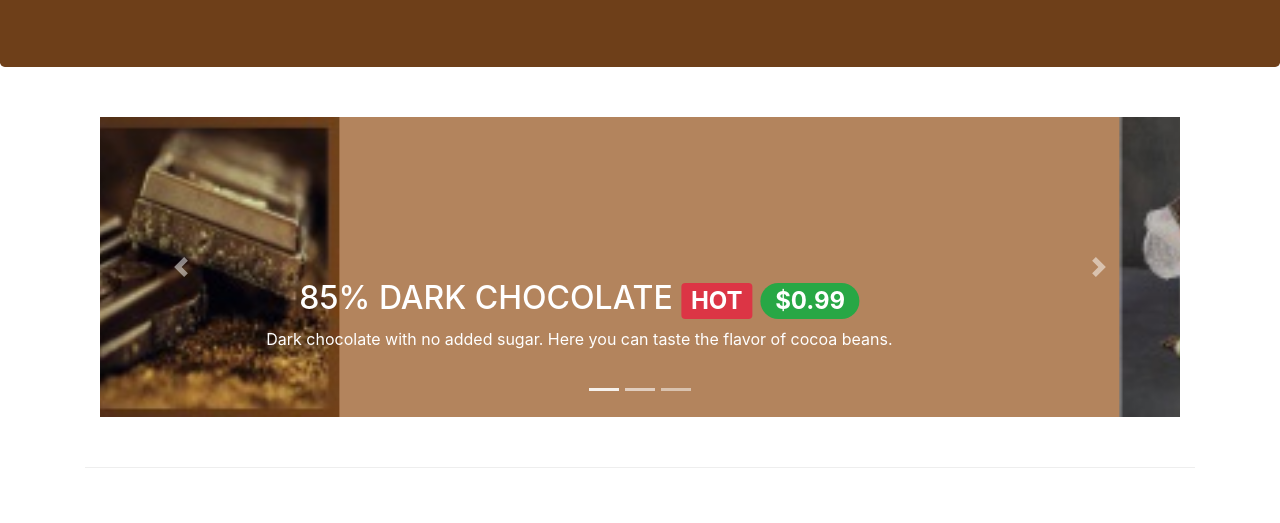
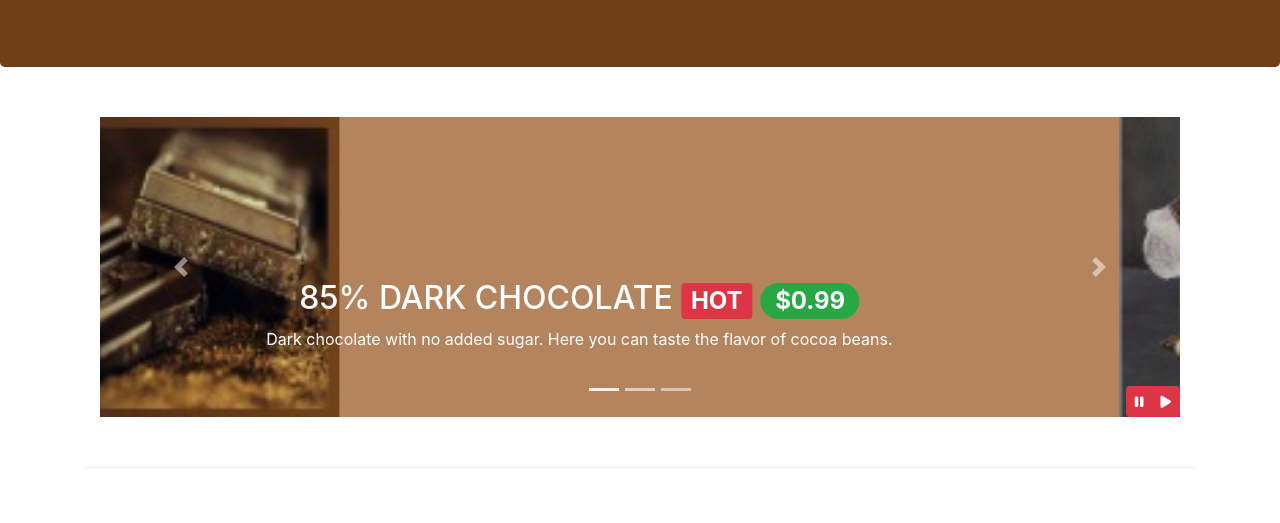
Before and after one commit to XanthippiKan/leChocolat, a plain HTML site: page index.html in a window 1280 px wide. Shown: the part 277-800 px from the top of the page. Drawn offline with nearby package versions, Linux system fonts and the light colour scheme.

Commit message:
Bootstrap JQuery

```diff
--- a/css/styles.css
+++ b/css/styles.css
@@ -72,3 +72,13 @@ top: 0;
 left: 0;
 min-height: 300px;
 }
+
+#carouselButtons {
+position: absolute;
+bottom: 0px  ;
+right: 0px;
+}
+
+#carouselButtons {
+    z-index: +1;
+}
--- a/index.html
+++ b/index.html
@@ -278,6 +278,14 @@
                         <span class="carousel-control-next-icon" aria-hidden="true"></span>
                         <span class="sr-only">Next</span>
                     </a>
+                    <div class="btn-group" id="carouselButtons">
+                        <button class="btn btn-danger btn-sm" id="carousel-pause">
+                            <span class="fa fa-pause"></span>
+                        </button>
+                        <button class="btn btn-danger btn-sm" id="carousel-play">
+                            <span class="fa fa-play"></span>
+                        </button>
+                    </div>
                 </div>
             </div>
         </div>
@@ -412,11 +420,7 @@
                                 </div>
                             </div>
 
-
-
                             <button type="submit" class="btn btn-primary">Reserve</button>
-
-
 
                         </form>
                     </div>
@@ -484,6 +488,8 @@
     <script src="node_modules/tether/dist/js/tether.min.js"></script>
     <script src="node_modules/popper.js/dist/umd/popper.min.js"></script>
     <script src="node_modules/bootstrap/dist/js/bootstrap.min.js"></script>
+    <script src="js/scripts.js"></script>
+
     <!--script>
         $(function () {
             $('[data-toggle="tooltip"]').tooltip()
--- /dev/null
+++ b/js/scripts.js
@@ -0,0 +1,9 @@
+$(document).ready(function(){
+    $("#mycarousel").carousel( { interval: 2000 } );
+    $("#carousel-pause").click(function(){
+        $("#mycarousel").carousel('pause');
+    });
+    $("#carousel-play").click(function(){
+        $("#mycarousel").carousel('cycle');
+    });
+});
```
